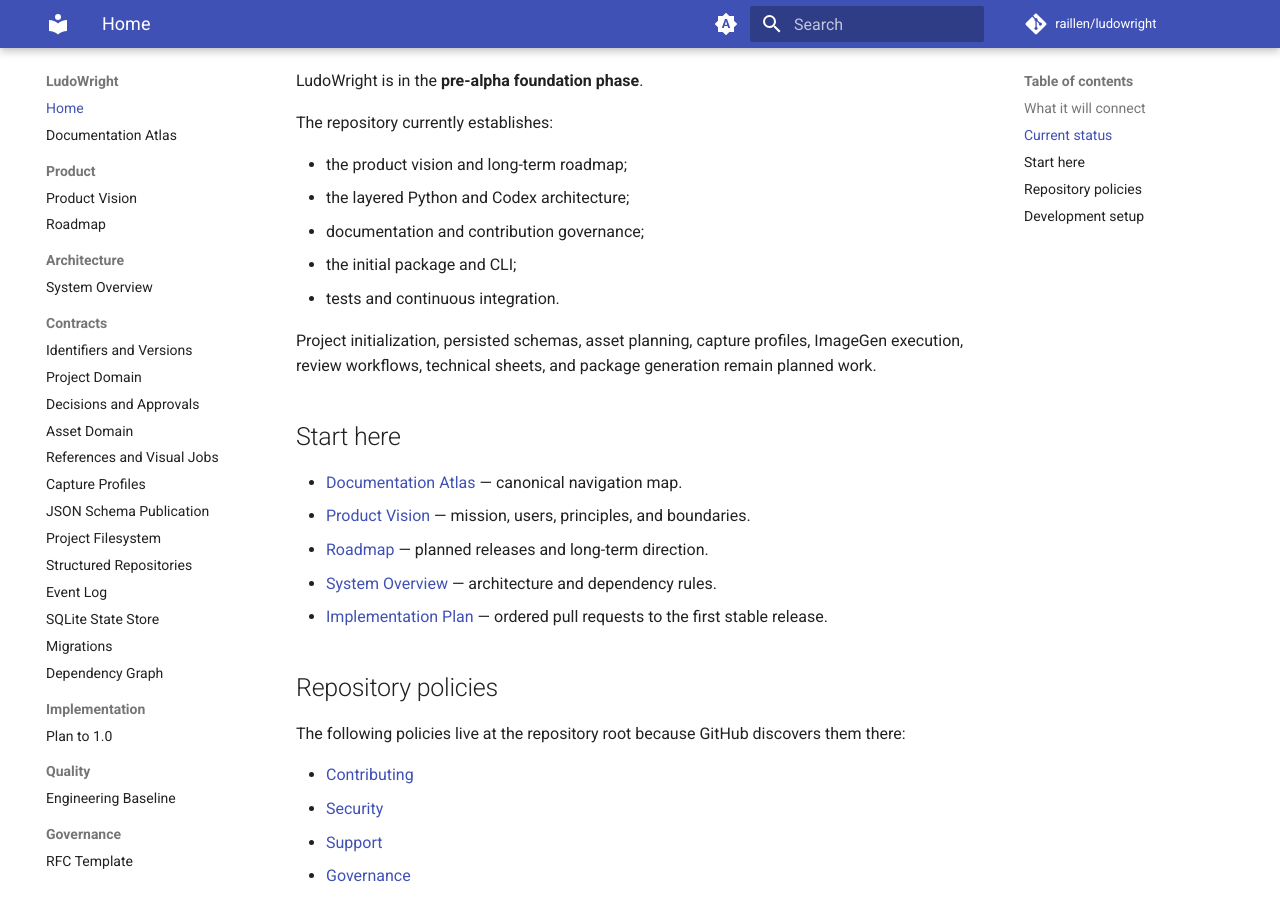
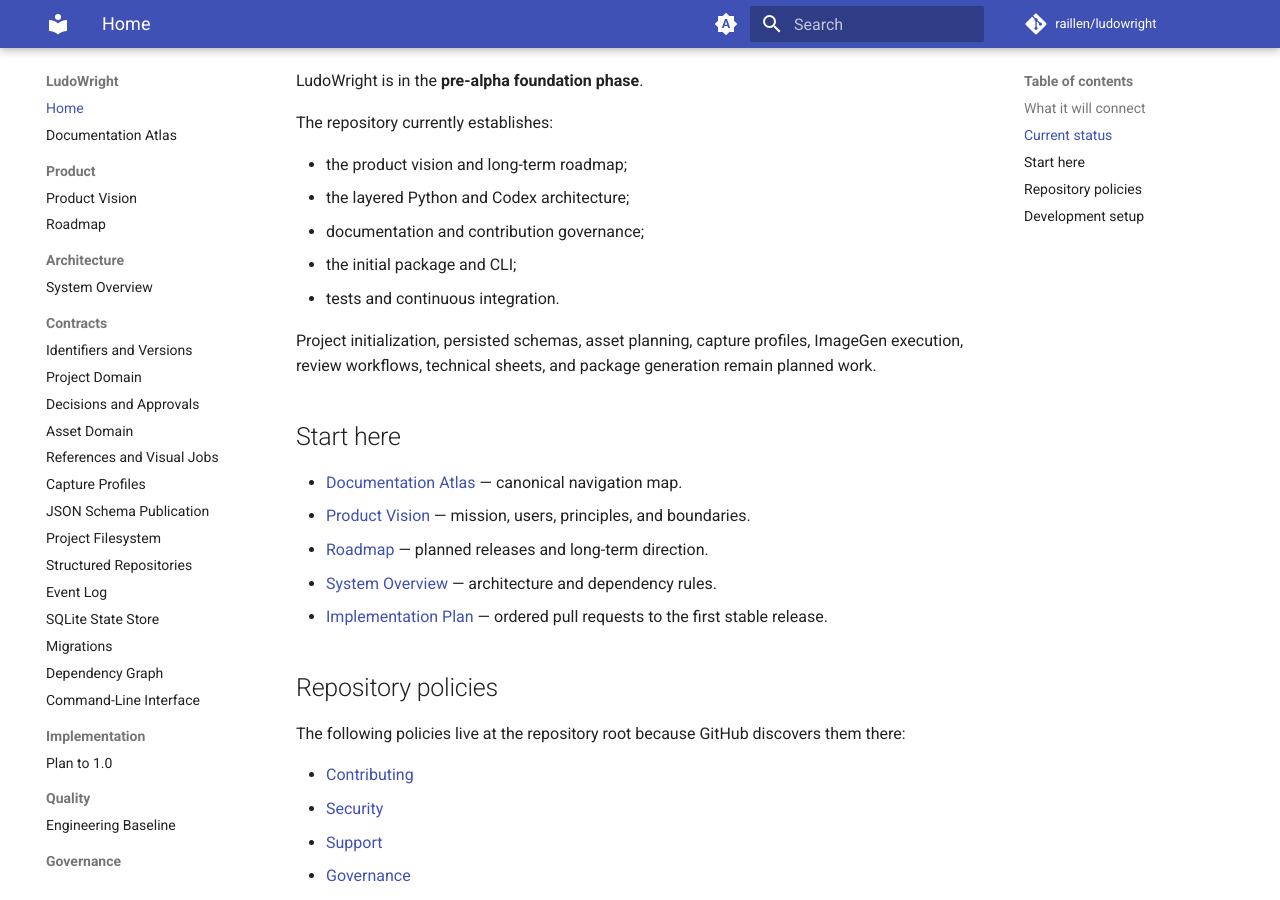
Before and after one commit to raillen/ludowright, an MkDocs documentation site: the page built from docs/index.md, in a window 1280 px wide and 900 px high, scrolled down 464 px. Built offline with MkDocs 1.6.1 and Material for MkDocs 9.7.7, drawn with Linux system fonts in a browser that asks for light colours; comment, search, counter and statistics services are not loaded.

Commit message:
Add CLI contract documentation navigation

```diff
--- a/mkdocs.yml
+++ b/mkdocs.yml
@@ -30,6 +30,7 @@
       - SQLite State Store: contracts/STATE_STORE.md
       - Migrations: contracts/MIGRATIONS.md
       - Dependency Graph: contracts/DEPENDENCY_GRAPH.md
+      - Command-Line Interface: contracts/CLI.md
   - Implementation:
       - Plan to 1.0: plans/IMPLEMENTATION_PLAN.md
   - Quality:
@@ -49,6 +50,7 @@
       - ADR 0011 — Rebuildable SQLite State Index: decisions/0011-rebuildable-sqlite-state-index.md
       - ADR 0012 — Explicit Backed-Up Migrations: decisions/0012-explicit-backed-up-schema-migrations.md
       - ADR 0013 — Dependency Invalidation Graph: decisions/0013-versioned-acyclic-dependency-invalidation-graph.md
+      - ADR 0014 — Stable Dual-Surface CLI: decisions/0014-stable-dual-surface-cli-contract.md
       - ADR Template: decisions/0000-template.md
   - Operations:
       - Documentation Site: operations/DOCUMENTATION_SITE.md
```
